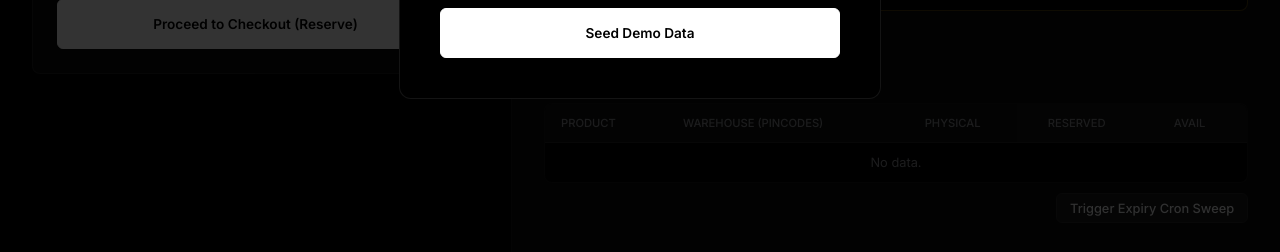
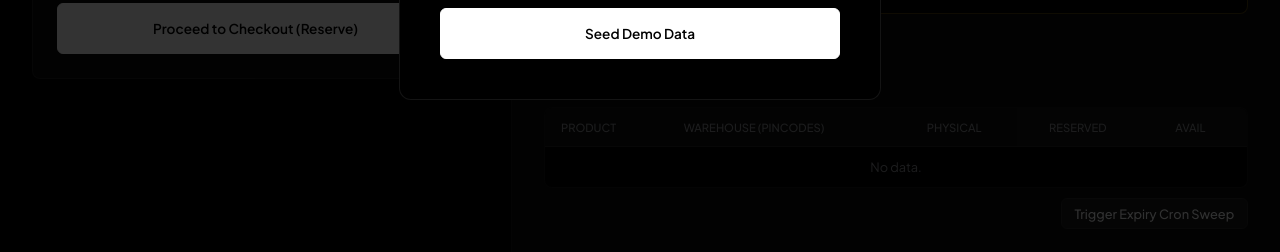
Before and after one commit to YashrajSingh20/inventory-reservation-service, a website: page playground/index.html in a window 1280 px wide. Shown: the part 440-692 px from the top of the page. Drawn offline with Linux system fonts and the light colour scheme.

Commit message:
Design: Restore Plus Jakarta Sans typography on minimalist theme

```diff
--- a/playground/index.html
+++ b/playground/index.html
@@ -4,7 +4,7 @@
     <meta charset="UTF-8">
     <meta name="viewport" content="width=device-width, initial-scale=1.0">
     <title>Distributed Checkout System Architecture</title>
-    <link href="https://fonts.googleapis.com/css2?family=Inter:wght@300;400;500;600;700&family=Fira+Code:wght@400;500&display=swap" rel="stylesheet">
+    <link href="https://fonts.googleapis.com/css2?family=Plus+Jakarta+Sans:wght@300;400;500;600;700&family=Fira+Code:wght@400;500&display=swap" rel="stylesheet">
     <style>
         :root {
             --bg-base: #000000;
@@ -25,7 +25,7 @@
         @keyframes slideUp { from { opacity: 0; transform: translateY(4px); } to { opacity: 1; transform: translateY(0); } }
 
         body {
-            font-family: 'Inter', -apple-system, sans-serif;
+            font-family: 'Plus Jakarta Sans', -apple-system, sans-serif;
             margin: 0;
             background-color: var(--bg-base);
             color: var(--text-main);
@@ -73,7 +73,7 @@
             border: 1px solid var(--border-subtle);
             padding: 0.6rem 1rem;
             border-radius: 6px;
-            font-family: 'Inter', sans-serif;
+            font-family: 'Plus Jakarta Sans', sans-serif;
             font-weight: 500;
             font-size: 0.85rem;
             cursor: pointer;
```
